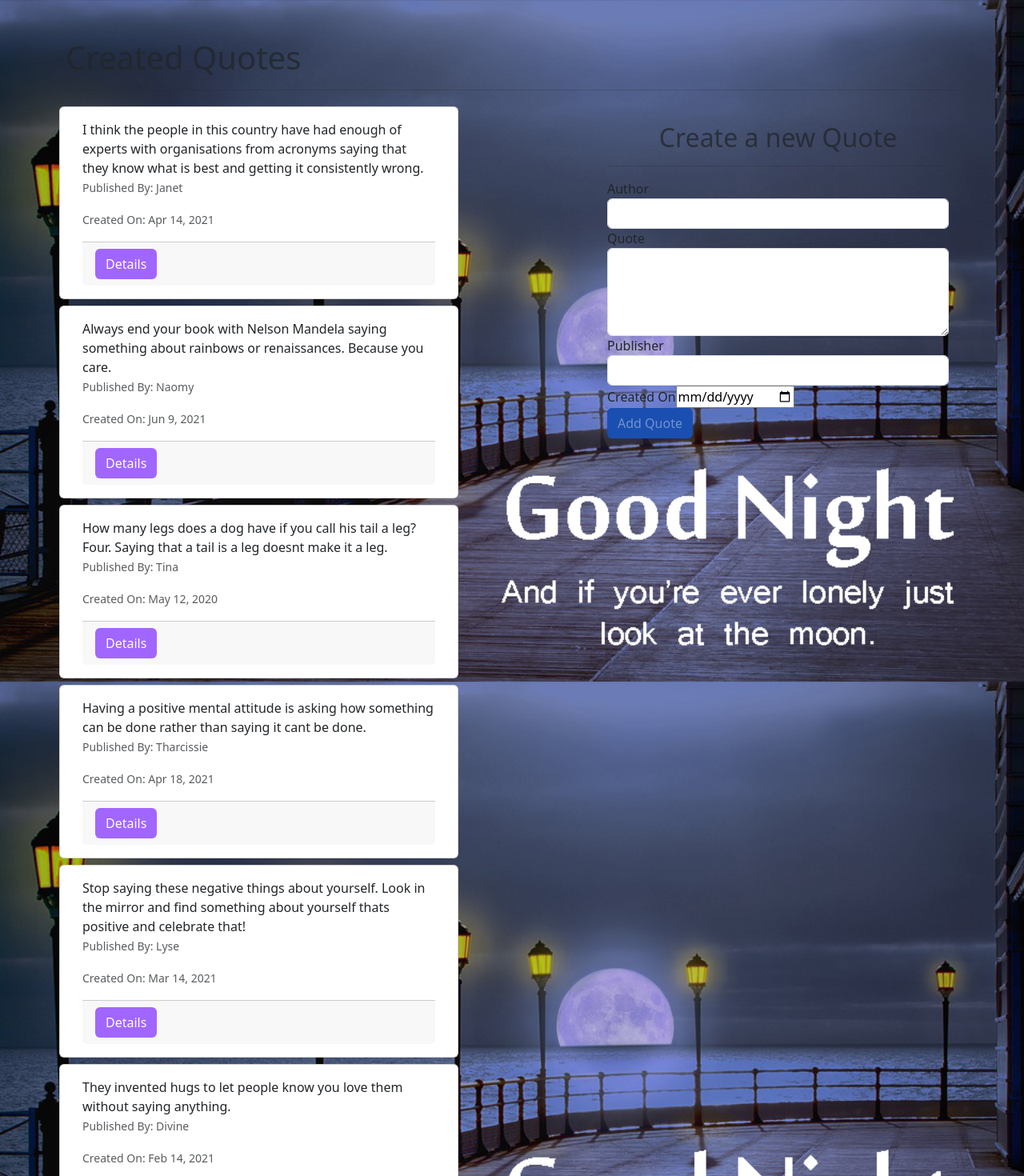
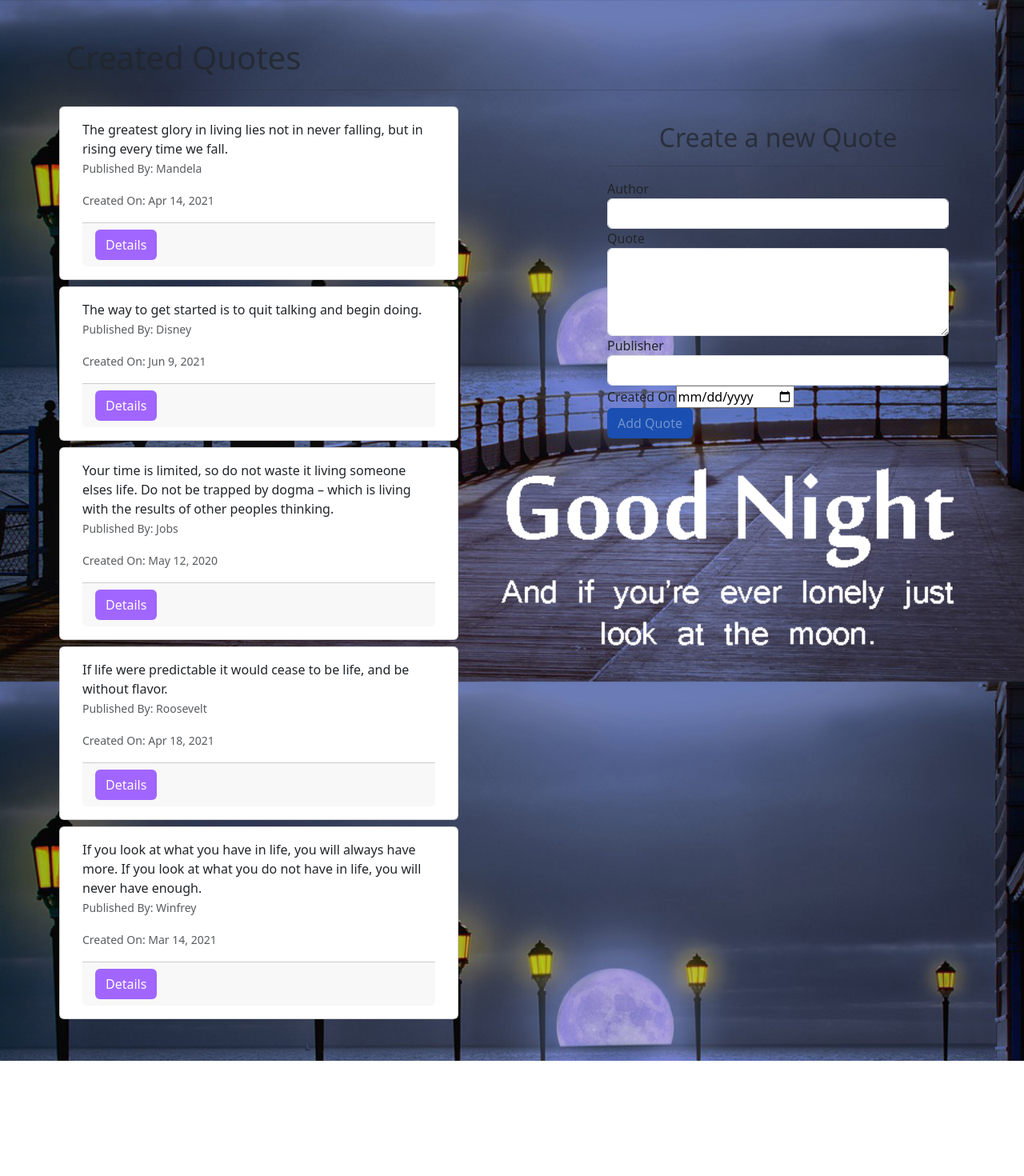
Before and after one commit to mkkieru/QUOTES, an Angular app: page / in a window 1280 px wide. Shown: the top 1470 px of the page at 80% size. After the commit the page ends 1326 px from the top, so only its background shows below. Built offline with nearby package versions, Linux system fonts and the light colour scheme.

Commit message:
Change quotes

```diff
--- a/src/app/quote/quote.component.ts
+++ b/src/app/quote/quote.component.ts
@@ -10,12 +10,11 @@ import { Quote } from '../quote';
 export class QuoteComponent implements OnInit {
 
   quote: Quote[] = [
-    new Quote(1, 'I think the people in this country have had enough of experts with organisations from acronyms saying that they know what is best and getting it consistently wrong.', 'Benitha','Janet', new Date(2021,3,14),0,0),
-    new Quote(2,'Always end your book with Nelson Mandela saying something about rainbows or renaissances. Because you care.','Ange','Naomy',new Date(2021,5,9),0,0),
-    new Quote(3,'How many legs does a dog have if you call his tail a leg? Four. Saying that a tail is a leg doesnt make it a leg.','Diana','Tina', new Date(2020,4,12),0,0),
-    new Quote(4,'Having a positive mental attitude is asking how something can be done rather than saying it cant be done.','Angelic','Tharcissie',new Date(2021,3,18),0,0),
-    new Quote(5,'Stop saying these negative things about yourself. Look in the mirror and find something about yourself thats positive and celebrate that!','Ganza','Lyse', new Date(2021,2,14),0,0),
-    new Quote(6,'They invented hugs to let people know you love them without saying anything.','Adeline','Divine',new Date(2021,1,14),0,0),
+    new Quote(1, 'The greatest glory in living lies not in never falling, but in rising every time we fall.', 'Nelson','Mandela', new Date(2021,3,14),0,0),
+    new Quote(2,'The way to get started is to quit talking and begin doing. ','Walt','Disney',new Date(2021,5,9),0,0),
+    new Quote(3,'Your time is limited, so do not waste it living someone elses life. Do not be trapped by dogma – which is living with the results of other peoples thinking.','Steve','Jobs', new Date(2020,4,12),0,0),
+    new Quote(4,'If life were predictable it would cease to be life, and be without flavor.','Eleanor','Roosevelt',new Date(2021,3,18),0,0),
+    new Quote(5,'If you look at what you have in life, you will always have more. If you look at what you do not have in life, you will never have enough.','Oprah','Winfrey', new Date(2021,2,14),0,0),
   ];
 
   toggleDetails(index:any){
```
